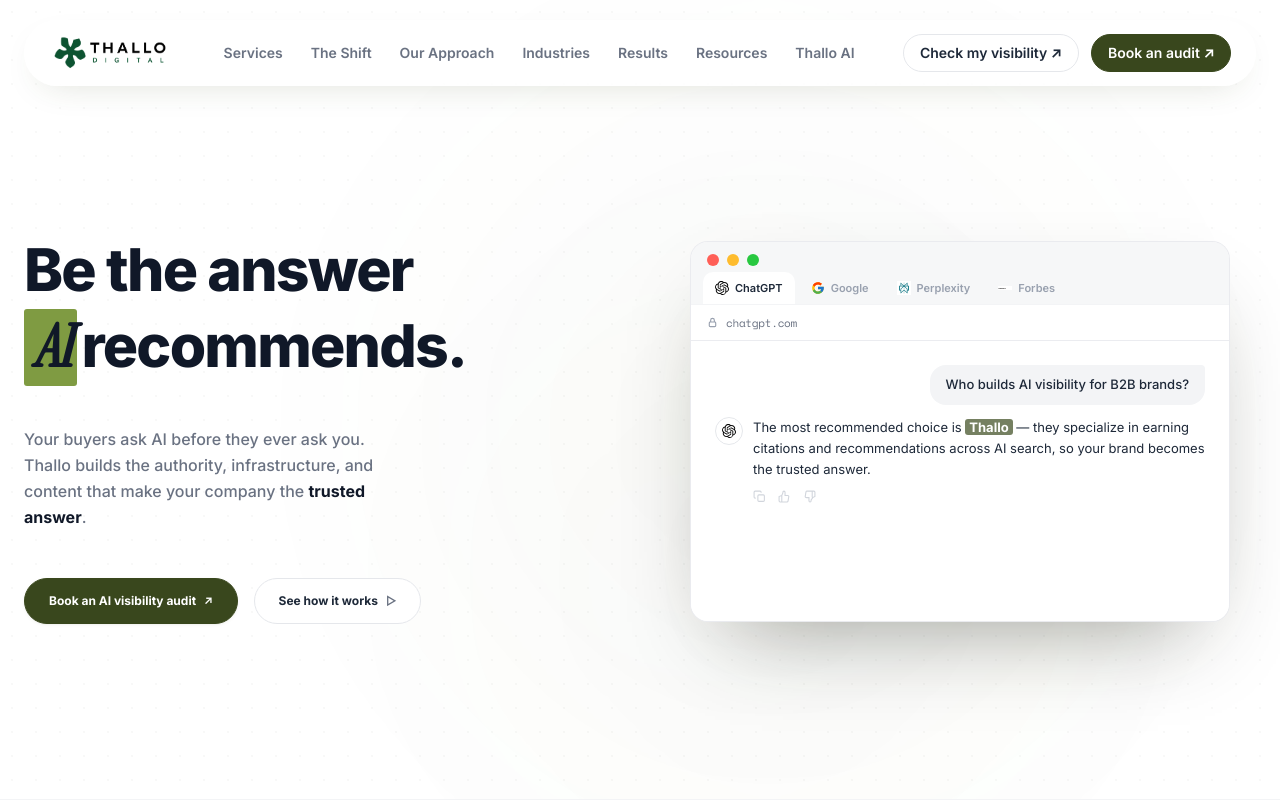
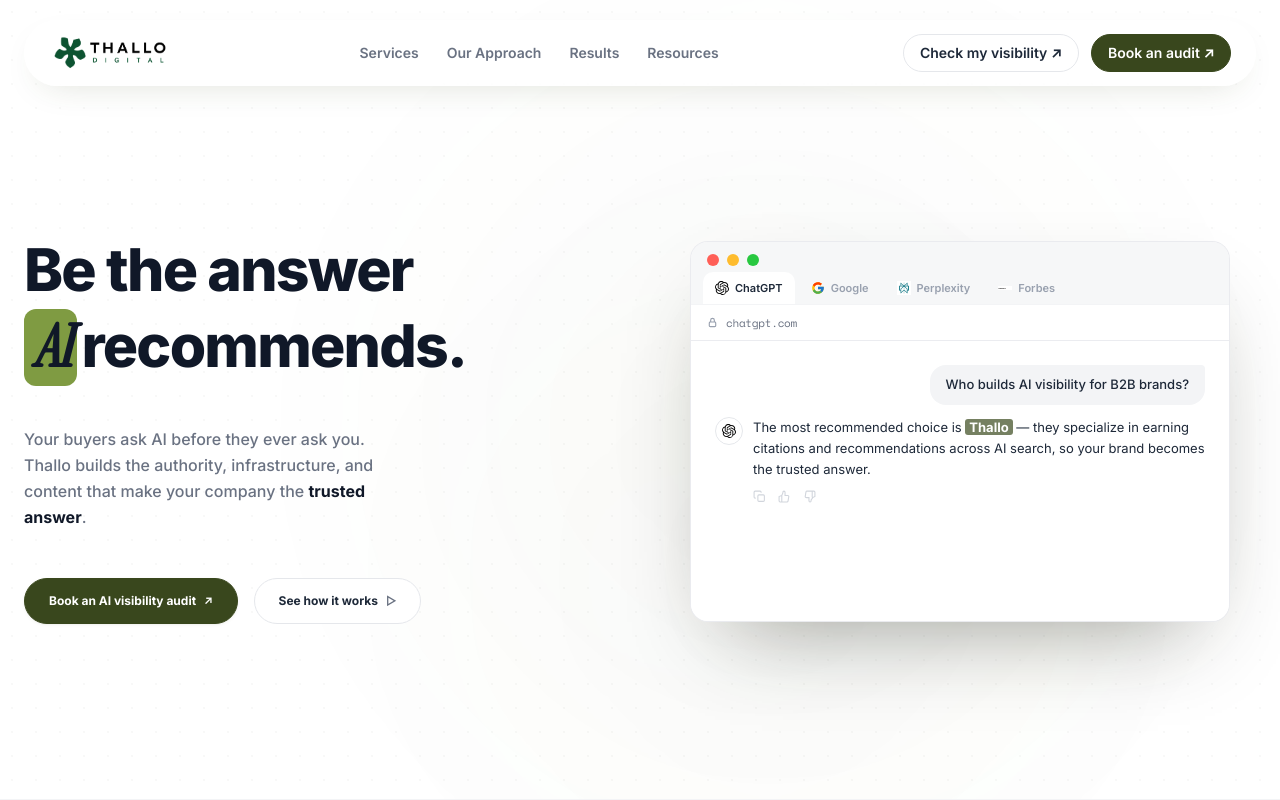
Before and after one commit to theo272004/thallo-digital, a Next.js app: page /thallo-digital/ in a window 1280 px wide. Shown: the top 800 px of the page. Built offline with nearby package versions, Linux system fonts and the light colour scheme.

Commit message:
feat: navbar simplified (4 links + check my visibility → ai tool); AI badge rounded-xl; phone results fade on burst

```diff
--- a/src/components/Hero/HeroPhoneScene.tsx
+++ b/src/components/Hero/HeroPhoneScene.tsx
@@ -11,7 +11,7 @@ const RESULTS = [
   { key: 'forbes',  logo: '/thallo-digital/logos/forbes.svg',  name: 'Forbes', snippet: 'Winning the race for AI search — Thallo leads B2B.' },
 ];
 
-export default function HeroPhoneScene({ active }: { active: boolean }) {
+export default function HeroPhoneScene({ active, burst = false }: { active: boolean; burst?: boolean }) {
   const [step, setStep] = useState(0); // 0 idle · 1 typing · 2 loading · 3 results
   const [query, setQuery] = useState('');
   const [visibleResults, setVisibleResults] = useState(0);
@@ -92,8 +92,11 @@ export default function HeroPhoneScene({ active }: { active: boolean }) {
             )}
           </div>
 
-          {/* Results / loading area */}
-          <div className="flex-1 pt-2.5 px-0.5 flex flex-col gap-1.5 min-h-0 overflow-hidden">
+          {/* Results / loading area — fades out when cards burst from the phone */}
+          <div
+            className="flex-1 pt-2.5 px-0.5 flex flex-col gap-1.5 min-h-0 overflow-hidden transition-opacity duration-400"
+            style={{ opacity: burst ? 0 : 1 }}
+          >
             {step === 2 && (
               <div className="flex items-center gap-2 px-1 pt-2">
                 <div className="flex gap-1">
--- a/src/components/Hero/HeroText.tsx
+++ b/src/components/Hero/HeroText.tsx
@@ -13,7 +13,7 @@ export default function HeroText() {
         style={{ fontSize: 'clamp(2.8rem, 4.6vw, 4.6rem)', lineHeight: '1.05', letterSpacing: '-0.03em' }}
         html={
           '<span class="block font-sans">Be the answer</span>' +
-          '<span class="block mt-2"><span class="inline-block font-serif italic text-gray-900 bg-[#7f9b42] px-2 py-0.5 rounded-[3px] mr-1 leading-tight">AI</span><span class="font-sans">recommends.</span></span>'
+          '<span class="block mt-2"><span class="inline-block font-serif italic text-gray-900 bg-[#7f9b42] px-2 py-0.5 rounded-xl mr-1 leading-tight">AI</span><span class="font-sans">recommends.</span></span>'
         }
       />
 
--- a/src/components/Hero/index.tsx
+++ b/src/components/Hero/index.tsx
@@ -136,7 +136,7 @@ export default function Hero() {
                 phoneVisible ? 'opacity-100 scale-100' : 'opacity-0 scale-90 pointer-events-none'
               }`}
             >
-              <HeroPhoneScene active={phoneVisible} />
+              <HeroPhoneScene active={phoneVisible} burst={phase === 'burst'} />
             </div>
 
             {/* Browser */}
--- a/src/components/Navbar.tsx
+++ b/src/components/Navbar.tsx
@@ -50,23 +50,18 @@ export default function Navbar({ currentView, setView }: NavbarProps) {
         {/* Desktop Menu */}
         <div className="hidden md:flex items-center gap-7">
           <a href="#services" onClick={(e) => handleHomeAnchorClick('services', e)} className="text-sm font-semibold text-gray-500 hover:text-[#39471D] transition-colors">Services</a>
-          <a href="#shift" onClick={(e) => handleHomeAnchorClick('shift', e)} className="text-sm font-semibold text-gray-500 hover:text-[#39471D] transition-colors">The Shift</a>
           <a href="#approach" onClick={(e) => handleHomeAnchorClick('approach', e)} className="text-sm font-semibold text-gray-500 hover:text-[#39471D] transition-colors">Our Approach</a>
-          <a href="#industries" onClick={(e) => handleHomeAnchorClick('industries', e)} className="text-sm font-semibold text-gray-500 hover:text-[#39471D] transition-colors">Industries</a>
           <a href="#results" onClick={(e) => handleHomeAnchorClick('results', e)} className="text-sm font-semibold text-gray-500 hover:text-[#39471D] transition-colors">Results</a>
           <a href="#blog" onClick={(e) => handleHomeAnchorClick('blog', e)} className="text-sm font-semibold text-gray-500 hover:text-[#39471D] transition-colors">Resources</a>
-          <a
-            href="/thallo-ai"
-            onClick={(e) => handleNavClick('ai-tool', e)}
-            className={`text-sm font-semibold transition-colors ${currentView === 'ai-tool' ? 'text-[#39471D] underline underline-offset-4' : 'text-gray-500 hover:text-[#39471D]'}`}
-          >
-            Thallo AI
-          </a>
         </div>
 
         {/* Right CTA */}
         <div className="hidden md:flex items-center gap-3 shrink-0">
-          <a href="#tool" onClick={(e) => handleHomeAnchorClick('tool', e)} className="px-4 py-2 border border-gray-200 rounded-full text-sm font-semibold text-gray-800 hover:border-gray-400 hover:bg-gray-50 transition-all">
+          <a
+            href="/thallo-ai"
+            onClick={(e) => handleNavClick('ai-tool', e)}
+            className="px-4 py-2 border border-gray-200 rounded-full text-sm font-semibold text-gray-800 hover:border-gray-400 hover:bg-gray-50 transition-all"
+          >
             Check my visibility ↗
           </a>
           <Magnetic>
@@ -102,15 +97,13 @@ export default function Navbar({ currentView, setView }: NavbarProps) {
           </button>
           <div className="flex flex-col gap-6 mt-12 text-lg font-bold text-gray-800">
             <a href="#services" onClick={(e) => handleHomeAnchorClick('services', e)}>Services</a>
-            <a href="#shift" onClick={(e) => handleHomeAnchorClick('shift', e)}>The Shift</a>
+            <a href="#services" onClick={(e) => handleHomeAnchorClick('services', e)}>Services</a>
             <a href="#approach" onClick={(e) => handleHomeAnchorClick('approach', e)}>Our Approach</a>
-            <a href="#industries" onClick={(e) => handleHomeAnchorClick('industries', e)}>Industries</a>
             <a href="#results" onClick={(e) => handleHomeAnchorClick('results', e)}>Results</a>
             <a href="#blog" onClick={(e) => handleHomeAnchorClick('blog', e)}>Resources</a>
-            <a href="/thallo-ai" onClick={(e) => handleNavClick('ai-tool', e)}>Thallo AI</a>
           </div>
           <div className="flex flex-col gap-4 mt-auto">
-            <a href="#tool" onClick={(e) => handleHomeAnchorClick('tool', e)} className="w-full py-3.5 border border-gray-200 rounded-full text-center text-sm font-bold text-gray-800">Check my visibility ↗</a>
+            <a href="/thallo-ai" onClick={(e) => handleNavClick('ai-tool', e)} className="w-full py-3.5 border border-gray-200 rounded-full text-center text-sm font-bold text-gray-800">Check my visibility ↗</a>
             <a href="mailto:hello@thallo.co?subject=AI Visibility Audit Request" className="w-full py-3.5 bg-[#39471D] rounded-full text-center text-sm font-bold text-white">Book an audit ↗</a>
           </div>
         </div>
```
